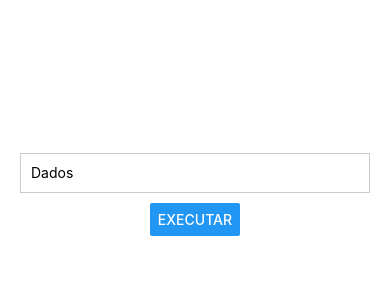
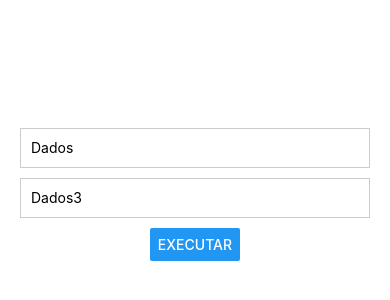
Before and after one commit to FelipePatriota/CAPA, a React Native app in the folder AwesomeProject/: screen / in a window 390 px wide. Shown: the part 228-528 px from the top of the page. Built offline with nearby package versions, Linux system fonts and the light colour scheme.

Commit message:
Mandando input de Dados 3

```diff
--- a/AwesomeProject/App.js
+++ b/AwesomeProject/App.js
@@ -7,6 +7,8 @@ export default function App() {
   const handleButtonPress = () => {
     console.log("Valor do Input 1:", input1);
 
+    console.log("Valor do Input 3:", input3);
+
   };
   return (
     <>
@@ -15,6 +17,13 @@ export default function App() {
         <TextInput
           style={styles.input}
           placeholder="Dados"
+          keyboardType="numeric"
+          value={input1}
+          onChangeText={setInput1}
+        />
+        <TextInput
+          style={styles.input}
+          placeholder="Dados3"
           keyboardType="numeric"
           value={input1}
           onChangeText={setInput1}
--- a/AwesomeProject/package.json
+++ b/AwesomeProject/package.json
@@ -11,6 +11,7 @@
   "dependencies": {
     "expo": "~50.0.14",
     "expo-status-bar": "~1.11.1",
+    "metro-cache": "^0.80.8",
     "react": "18.2.0",
     "react-native": "0.73.6"
   },
```
Also changed, not shown: 1 other file (tests, documents, lock files or other folders).
